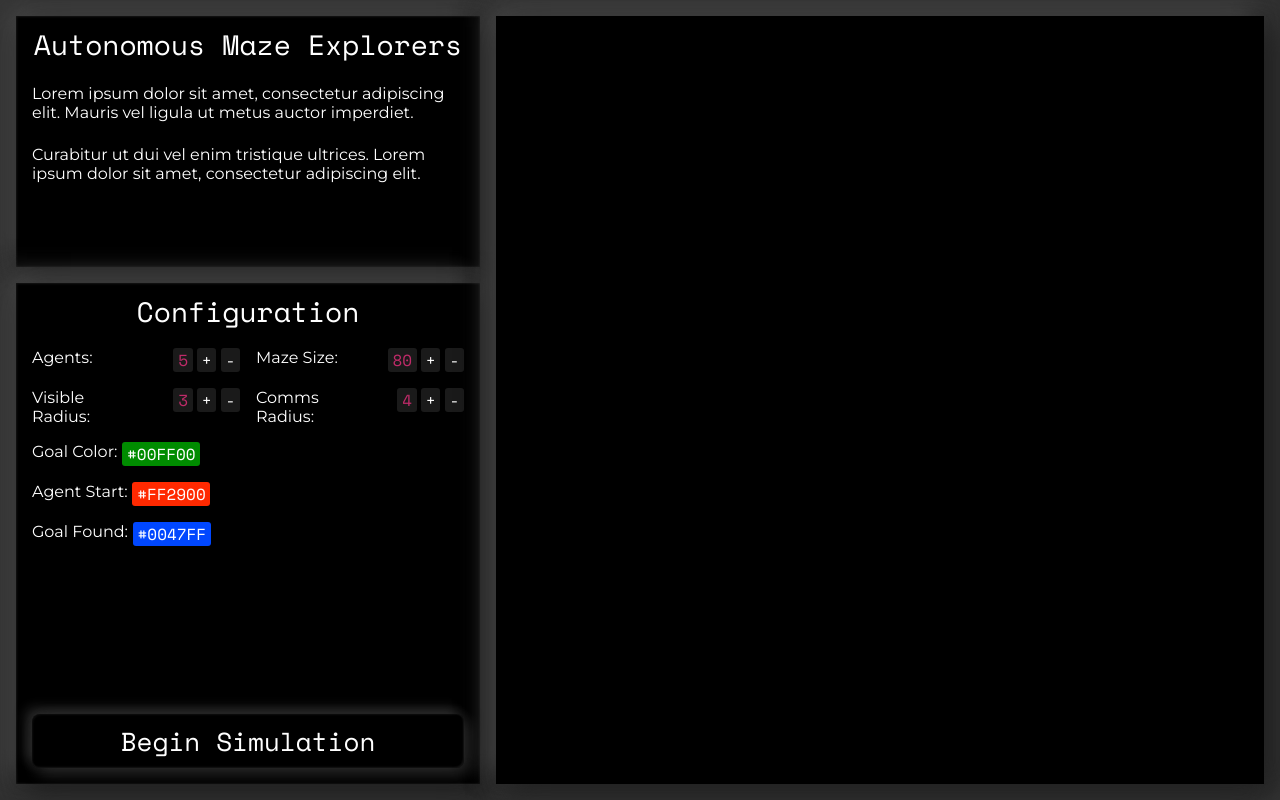
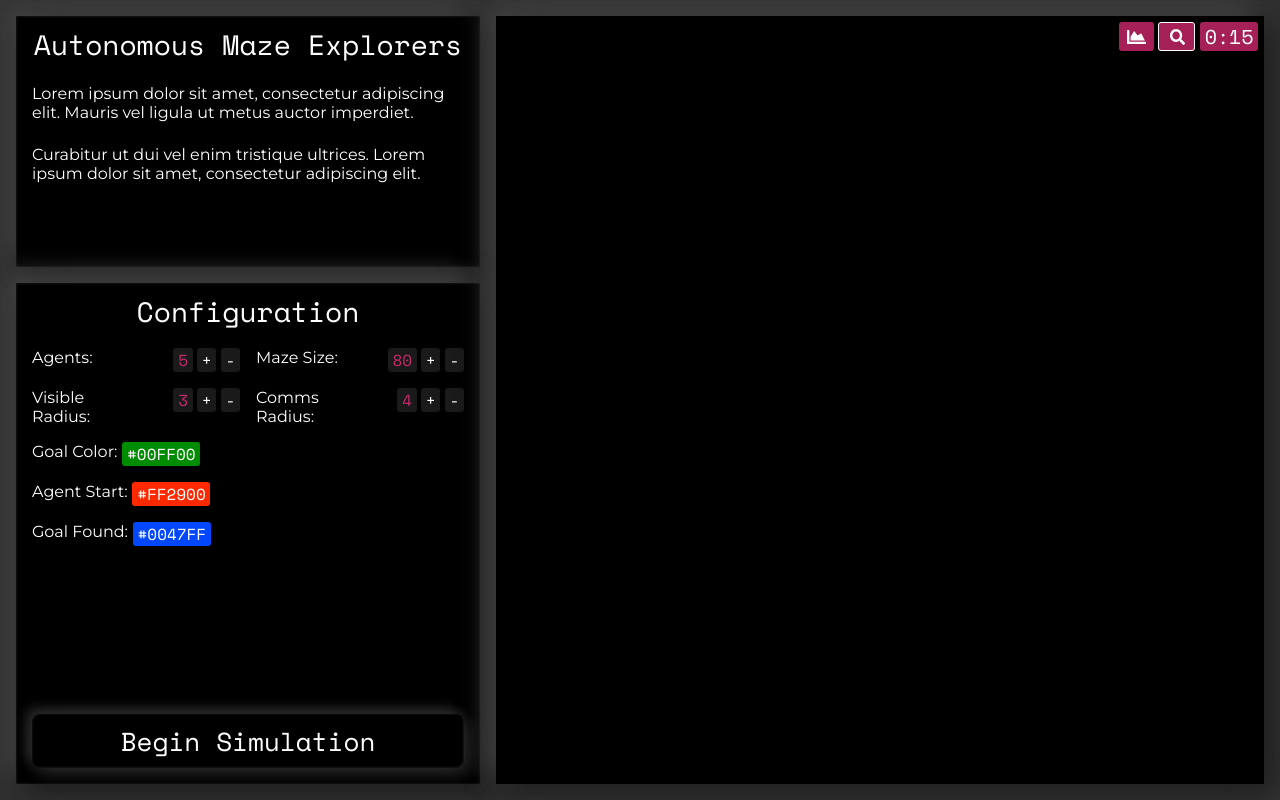
Before and after one commit to We-Gold/slam-maze-explorer, a website built with Vite: page index.html in a window 1280 px wide. Built offline with nearby package versions, Linux system fonts and the light colour scheme; what algernon-js would draw is missing.

Commit message:
Add canvas menu to index.html and update style.css

```diff
--- a/index.html
+++ b/index.html
@@ -83,7 +83,25 @@
         </a>
       </div>
     </div>
-    <div id="canvas-container" class="canvas-column panel"></div>
+    <div id="canvas-container" class="canvas-column panel">
+      <div class="canvas-menu">
+        <a class="canvas-menu-pill">
+          <svg xmlns="http://www.w3.org/2000/svg" width="25" height="25" viewBox="0 0 25 25" fill="none">
+            <path
+              d="M21.5547 17.6667C21.7996 17.6667 22 17.8635 22 18.1042V19.5625C22 19.8031 21.7996 20 21.5547 20H3.44531C3.20039 20 3 19.8031 3 19.5625V6.4375C3 6.19687 3.20039 6 3.44531 6H4.92969C5.17461 6 5.375 6.19687 5.375 6.4375V17.6667H21.5547ZM16.8307 9.48177L13.6875 11.5417L10.5221 7.39635C10.3328 7.14844 9.94688 7.16667 9.78359 7.43281L6.5625 12.7083V16.5H20.8125L17.4764 9.65312C17.3576 9.41615 17.0533 9.33594 16.8307 9.48177Z"
+              fill="white" />
+          </svg>
+        </a>
+        <a class="canvas-menu-pill canvas-menu-pill-active">
+          <svg xmlns="http://www.w3.org/2000/svg" width="25" height="25" viewBox="0 0 25 25" fill="none">
+            <path
+              d="M20.796 18.833L17.8749 15.7177C17.743 15.5771 17.5643 15.499 17.3768 15.499H16.8992C17.7079 14.396 18.1884 13.0086 18.1884 11.4994C18.1884 7.90909 15.4607 5 12.0942 5C8.72774 5 6 7.90909 6 11.4994C6 15.0896 8.72774 17.9987 12.0942 17.9987C13.5093 17.9987 14.8102 17.4863 15.8445 16.6239V17.1332C15.8445 17.3332 15.9177 17.5238 16.0496 17.6644L18.9707 20.7797C19.2461 21.0734 19.6914 21.0734 19.9639 20.7797L20.7931 19.8954C21.0685 19.6017 21.0685 19.1267 20.796 18.833ZM12.0942 15.499C10.0228 15.499 8.34392 13.7116 8.34392 11.4994C8.34392 9.29021 10.0198 7.49976 12.0942 7.49976C14.1656 7.49976 15.8445 9.28708 15.8445 11.4994C15.8445 13.7085 14.1686 15.499 12.0942 15.499Z"
+              fill="white" />
+          </svg>
+        </a>
+        <div class="canvas-menu-pill">0:15</div>
+      </div>
+    </div>
     <div class="gameInfo">
       <button class="modeButton">Start</button>
       <p id="frameRate"></p>
--- a/style.css
+++ b/style.css
@@ -47,6 +47,10 @@ body {
 .canvas-column {
 	aspect-ratio: 1;
 	background-color: black;
+}
+
+#canvas-container {
+	position: relative;
 }
 
 #canvas-container > canvas {
@@ -109,7 +113,7 @@ h1 {
 
 .begin-button {
 	text-align: center;
-	font-family: Space Mono;
+	font-family: "Space Mono";
 	font-size: 1.625rem;
 	font-style: normal;
 	font-weight: 400;
@@ -183,7 +187,6 @@ h1 {
 	border-radius: 0.1875rem;
 	background: rgba(119, 119, 119, 0.22);
 	text-align: center;
-	font-family: Space Mono;
 	font-size: 1rem;
 	font-style: normal;
 	font-weight: 400;
@@ -195,7 +198,6 @@ h1 {
 .color-pill {
 	border-radius: 0.1875rem;
 	text-align: center;
-	font-family: Space Mono;
 	font-size: 1rem;
 	font-style: normal;
 	font-weight: 400;
@@ -208,3 +210,37 @@ h1 {
 .color-pill:hover {
 	cursor: pointer;
 }
+
+.canvas-menu {
+	position: absolute;
+	display: flex;
+	flex-direction: row;
+	justify-content: end;
+	top: 0.35rem;
+	right: 0.35rem;
+}
+
+.canvas-menu-pill {
+	border-radius: 0.1875rem;
+	background: rgba(252, 49, 134, 0.66);
+	text-align: center;
+	font-size: 1.25rem;
+	font-style: normal;
+	font-weight: 400;
+	line-height: normal;
+	padding: 0 0.3rem;
+	font-family: "Space Mono";
+	margin-left: 0.3rem;
+	display: flex;
+	flex-direction: column;
+	justify-content: center;
+	align-items: center;
+}
+
+a.canvas-menu-pill:hover {
+	cursor: pointer;
+}
+
+.canvas-menu-pill-active {
+	border: 1px solid #fff;
+}
```
